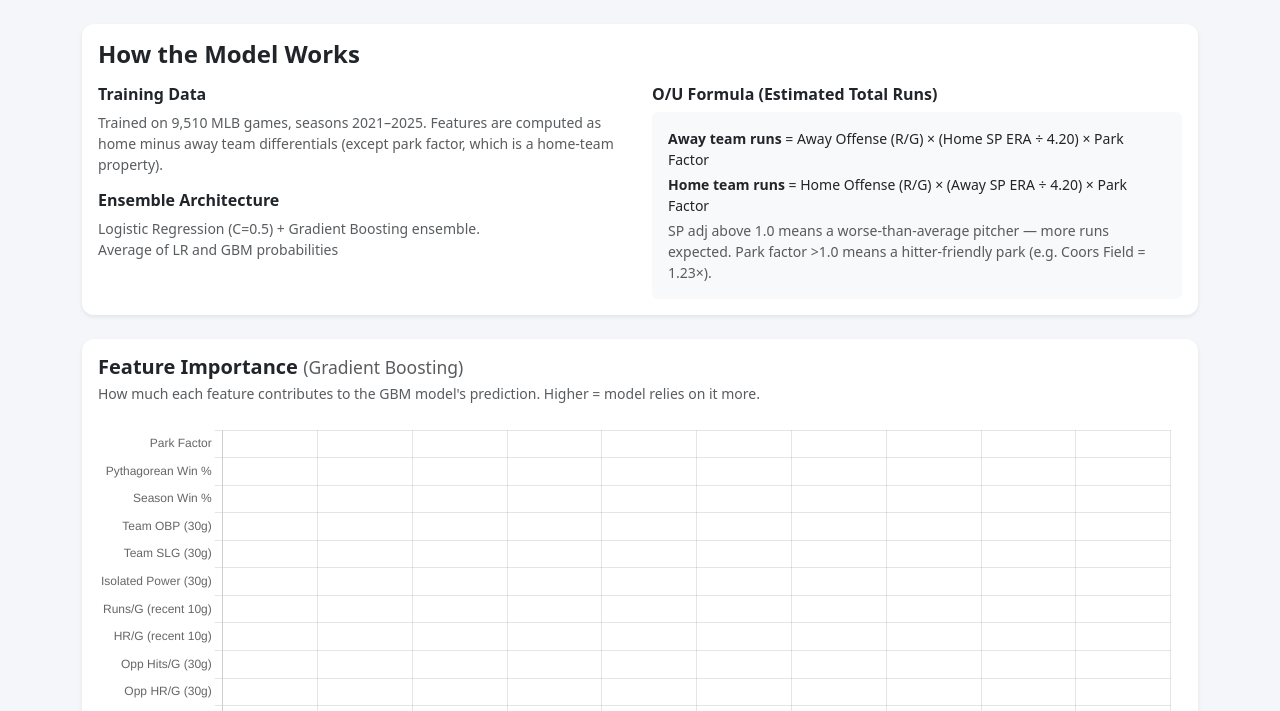
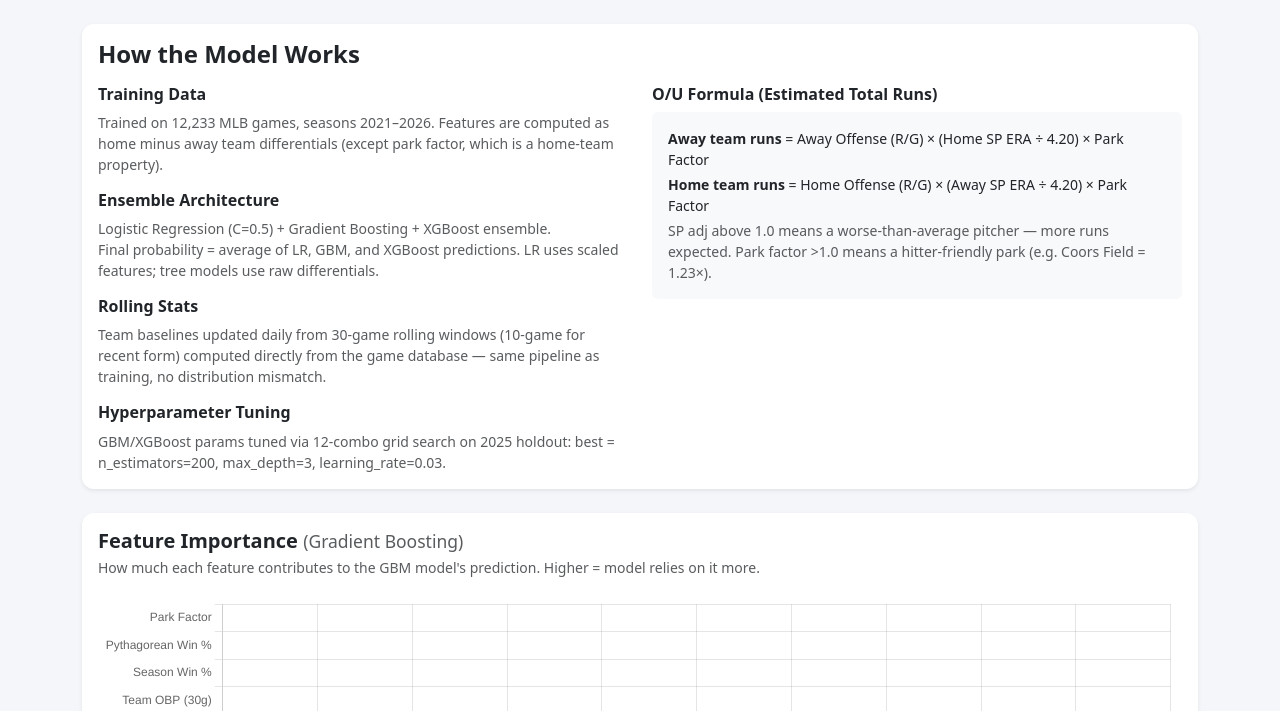
Before and after one commit to JMetzger32/DailyPredictionMLB, a Flask app: page /explain in a window 1280 px wide. Shown: the part 62-773 px from the top of the page. Run offline with Flask 3, Linux system fonts and the light colour scheme; parts of the project's set-up code (start-up, migrations or seed data) failed here and were passed over; some libraries are stand-ins or nearby versions.

Commit message:
Update model explainer: 12,233 games, XGBoost, rolling stats, hyperparams
Co-Authored-By: Claude Sonnet 4.6 <noreply@anthropic.com>

```diff
--- a/Desktop/CodeProjects/JackProject/Main/app.py
+++ b/Desktop/CodeProjects/JackProject/Main/app.py
@@ -1899,10 +1899,18 @@ def model_info():
         "lr_coefs":        lr_coefs,
         "gb_importances":  gb_importances,
         "training_info": {
-            "games":         9510,
-            "seasons":       "2021–2025",
-            "models":        "Logistic Regression (C=0.5) + Gradient Boosting ensemble",
-            "ensemble_rule": "Average of LR and GBM probabilities",
+            "games":         12233,
+            "seasons":       "2021–2026",
+            "models":        "Logistic Regression (C=0.5) + Gradient Boosting + XGBoost ensemble",
+            "ensemble_rule": "Final probability = average of LR, GBM, and XGBoost predictions. "
+                             "LR uses scaled features; tree models use raw differentials.",
+            "rolling_stats": "Team baselines updated daily from 30-game rolling windows "
+                             "(10-game for recent form) computed directly from the game database — "
+                             "same pipeline as training, no distribution mismatch.",
+            "hyperparams":   "GBM/XGBoost params tuned via 12-combo grid search on 2025 holdout: "
+                             "best = n_estimators=200, max_depth=3, learning_rate=0.03.",
+            "sp_era_boost":  "SP ERA coefficient boosted 1.4× post-hoc in LR (StandardScaler "
+                             "absorbs training-time scaling; post-hoc is the only effective method).",
             "accuracy_note": "See /api/accuracy for live season accuracy",
         },
     })
--- a/Desktop/CodeProjects/JackProject/templates/explain.html
+++ b/Desktop/CodeProjects/JackProject/templates/explain.html
@@ -41,6 +41,10 @@
             <p class="small text-muted mb-2" id="training-desc">Loading…</p>
             <h6 class="fw-semibold mt-3">Ensemble Architecture</h6>
             <p class="small text-muted mb-2" id="model-desc">Loading…</p>
+            <h6 class="fw-semibold mt-3">Rolling Stats</h6>
+            <p class="small text-muted mb-2" id="rolling-desc">Loading…</p>
+            <h6 class="fw-semibold mt-3">Hyperparameter Tuning</h6>
+            <p class="small text-muted mb-0" id="hyperparam-desc">Loading…</p>
           </div>
           <div class="col-md-6">
             <h6 class="fw-semibold">O/U Formula (Estimated Total Runs)</h6>
@@ -121,9 +125,13 @@
       // Training info
       const ti = model.training_info || {};
       document.getElementById("training-desc").textContent =
-        `Trained on ${ti.games?.toLocaleString() || "9,510"} MLB games, seasons ${ti.seasons || "2021–2025"}. Features are computed as home minus away team differentials (except park factor, which is a home-team property).`;
+        `Trained on ${(ti.games || 12233).toLocaleString()} MLB games, seasons ${ti.seasons || "2021–2026"}. Features are computed as home minus away team differentials (except park factor, which is a home-team property).`;
       document.getElementById("model-desc").innerHTML =
-        `${ti.models || "Logistic Regression (C=0.5) + Gradient Boosting"}.<br>${ti.ensemble_rule || "Final probability = average of both models."}`;
+        `${ti.models || "LR + GBM + XGBoost ensemble"}.<br><span class="text-muted">${ti.ensemble_rule || "Final probability = average of LR, GBM, and XGBoost."}</span>`;
+      document.getElementById("rolling-desc").textContent =
+        ti.rolling_stats || "30-game and 10-game rolling windows computed from game database daily.";
+      document.getElementById("hyperparam-desc").textContent =
+        ti.hyperparams || "12-combo grid search on 2025 holdout to select GBM/XGBoost params.";
 
       const features = model.features || [];
       const labels   = model.feature_labels || {};
```
